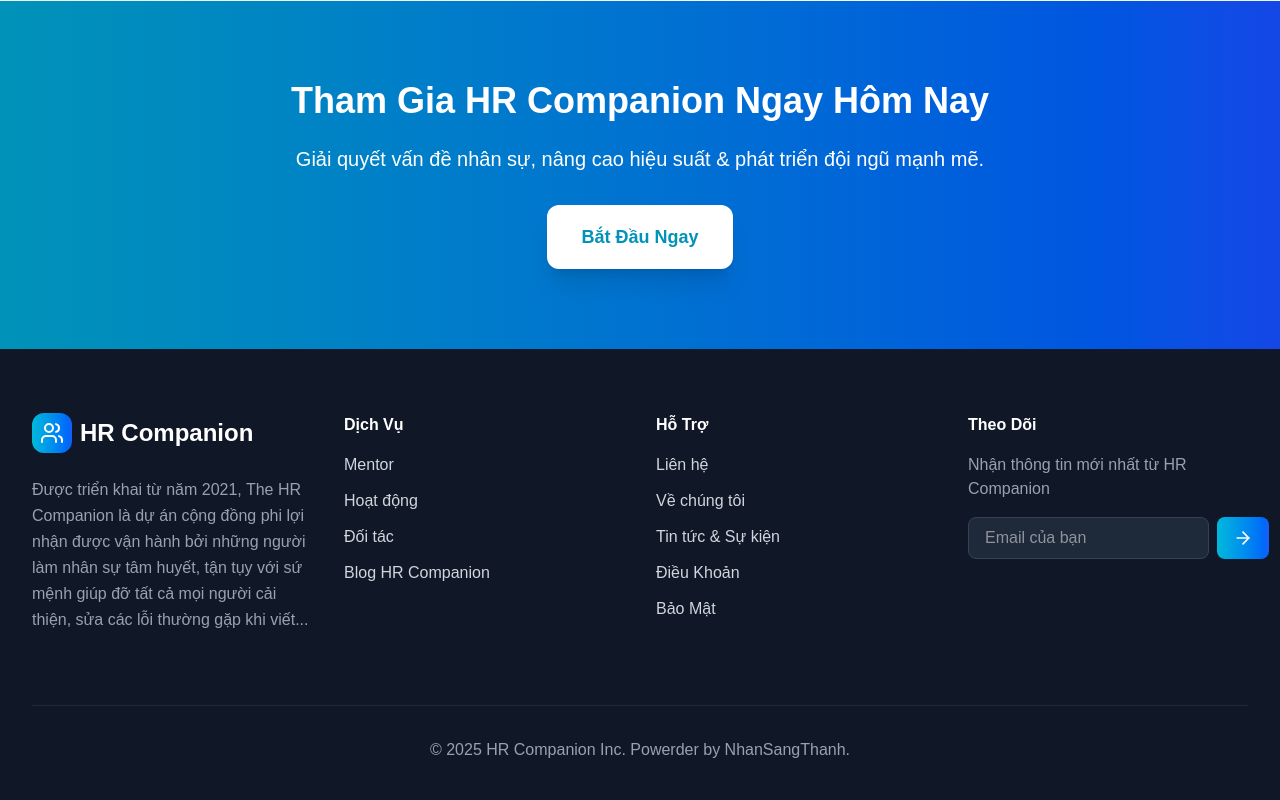
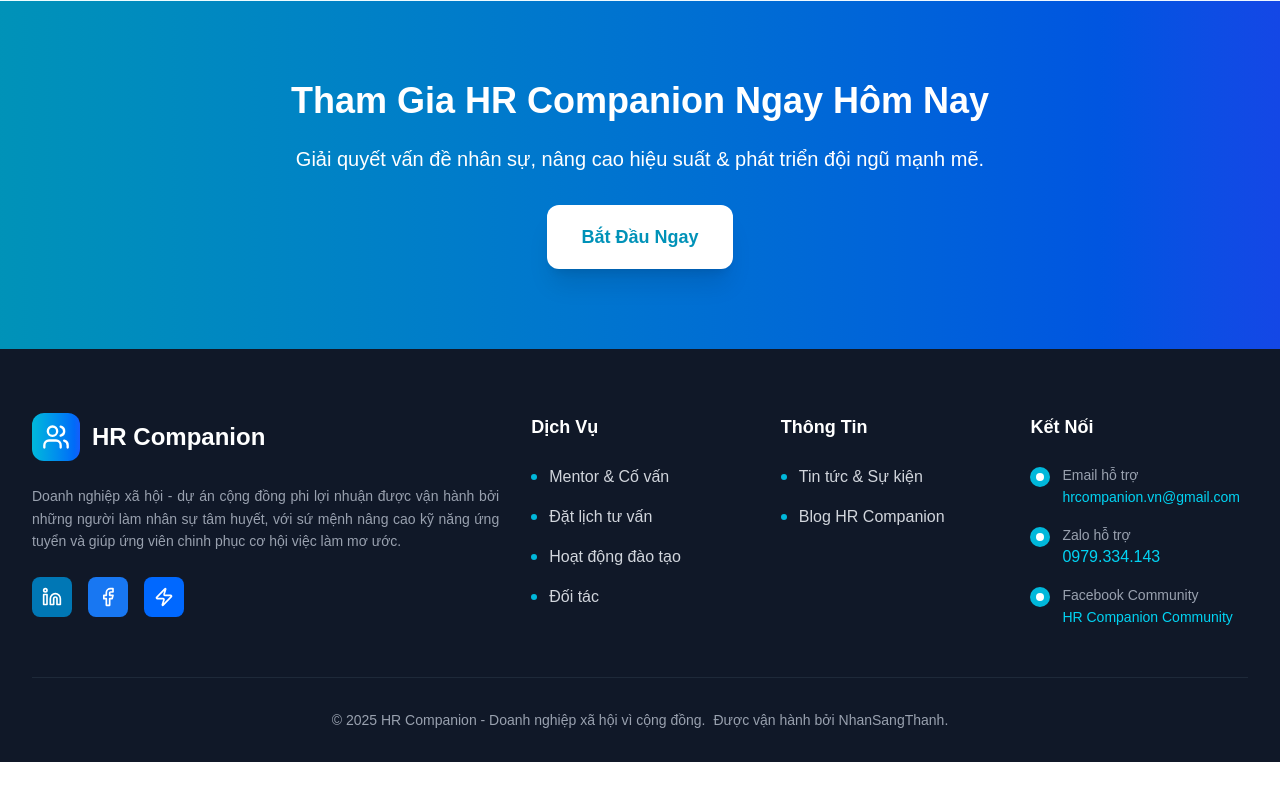
Before and after one commit to PhamSyNhatNhan/hrcom, a Next.js app: page / in a window 1280 px wide. Shown: the part 3651-4451 px from the top of the page. After the commit the page ends 4413 px from the top, so only its background shows below. Built offline with nearby package versions, Linux system fonts and the light colour scheme; no server answers; the database is empty.

Commit message:
ui ux update 3

```diff
--- a/src/app/layout.tsx
+++ b/src/app/layout.tsx
@@ -555,67 +555,174 @@ const RootLayout = ({ children }: LayoutProps) => {
 
 
 
-    const Footer = () => (
-        <footer className="bg-gray-900 text-gray-300 py-16 px-4 sm:px-6 lg:px-8">
-            <div className="max-w-7xl mx-auto">
-                <div className="grid md:grid-cols-2 lg:grid-cols-4 gap-8">
-                    <Link href="/about">
-                        <div>
-                            <div className="flex items-center space-x-2 mb-6">
-                                <div className="w-10 h-10 bg-gradient-to-r from-cyan-500 to-blue-600 rounded-xl flex items-center justify-center">
-                                    <Users className="w-6 h-6 text-white" />
+    const Footer = () => {
+        const { user } = useAuthStore();
+
+        return (
+            <footer className="bg-gray-900 text-gray-300 pt-16 pb-8">
+                <div className="max-w-7xl mx-auto px-4 sm:px-6 lg:px-8">
+                    <div className="grid grid-cols-1 md:grid-cols-2 lg:grid-cols-5 gap-8 mb-12">
+                        {/* Về HR Companion */}
+                        <div className="lg:col-span-2">
+                            <div className="flex items-center space-x-3 mb-6">
+                                <div className="w-12 h-12 bg-gradient-to-r from-cyan-500 to-blue-600 rounded-xl flex items-center justify-center">
+                                    <Users className="w-7 h-7 text-white" />
                                 </div>
                                 <span className="text-2xl font-bold text-white">HR Companion</span>
                             </div>
-                            <p className="text-gray-400 leading-relaxed mb-6">
-                                Được triển khai từ năm 2021, The HR Companion là dự án cộng đồng phi lợi nhận được vận hành bởi những người làm nhân sự tâm huyết, tận tụy với sứ mệnh giúp đỡ tất cả mọi người cải thiện, sửa các lỗi thường gặp khi viết...
+                            <p className="text-gray-400 leading-relaxed mb-6 text-sm text-justify">
+                                Doanh nghiệp xã hội - dự án cộng đồng phi lợi nhuận được vận hành bởi những người làm nhân sự tâm huyết,
+                                với sứ mệnh nâng cao kỹ năng ứng tuyển và giúp ứng viên chinh phục cơ hội việc làm mơ ước.
                             </p>
+
+                            {/* Social Media Links */}
+                            <div className="flex space-x-4">
+                                <Link
+                                    href="https://www.linkedin.com/company/hr-companion-vn/"
+                                    target="_blank"
+                                    rel="noopener noreferrer"
+                                    className="w-10 h-10 bg-[#0077B5] rounded-lg flex items-center justify-center hover:bg-[#005885] transition-colors duration-300 group"
+                                >
+                                    <Linkedin className="w-5 h-5 text-white group-hover:scale-110 transition-transform" />
+                                </Link>
+                                <Link
+                                    href="https://www.facebook.com/HRCompanion.vn/"
+                                    target="_blank"
+                                    rel="noopener noreferrer"
+                                    className="w-10 h-10 bg-[#1877F2] rounded-lg flex items-center justify-center hover:bg-[#145cc4] transition-colors duration-300 group"
+                                >
+                                    <Facebook className="w-5 h-5 text-white group-hover:scale-110 transition-transform" />
+                                </Link>
+                                <Link
+                                    href="https://zalo.me/0979334143"
+                                    target="_blank"
+                                    rel="noopener noreferrer"
+                                    className="w-10 h-10 bg-[#0068FF] rounded-lg flex items-center justify-center hover:bg-[#0052cc] transition-colors duration-300 group"
+                                >
+                                    <Zap className="w-5 h-5 text-white group-hover:scale-110 transition-transform" />
+                                </Link>
                             </div>
+                        </div>
+
+                        {/* Dịch Vụ */}
+                        <div>
+                            <h3 className="text-white font-bold text-lg mb-6">Dịch Vụ</h3>
+                            <ul className="space-y-4">
+                                <li>
+                                    <Link href="/mentor" className="hover:text-cyan-400 transition-colors duration-300 flex items-center group">
+                                        <span className="w-1.5 h-1.5 bg-cyan-500 rounded-full mr-3 group-hover:bg-cyan-400"></span>
+                                        Mentor & Cố vấn
                                     </Link>
-
-                    <div>
-                        <h3 className="text-white font-bold mb-4">Dịch Vụ</h3>
-                        <ul className="space-y-3">
-                            <li><Link href="/mentor" className="hover:text-cyan-400 transition-colors">Mentor</Link></li>
-                            <li><Link href="/activity" className="hover:text-cyan-400 transition-colors">Hoạt động</Link></li>
-                            <li><Link href="/#partner-section" className="hover:text-cyan-400 transition-colors">Đối tác</Link></li>
-                            <li><Link href="/blog" className="hover:text-cyan-400 transition-colors">Blog HR Companion</Link></li>
+                                </li>
+                                {(user?.role === 'user' || !user?.role) && (
+                                    <li>
+                                        <Link href="/mentor_booking" className="hover:text-cyan-400 transition-colors duration-300 flex items-center group">
+                                            <span className="w-1.5 h-1.5 bg-cyan-500 rounded-full mr-3 group-hover:bg-cyan-400"></span>
+                                            Đặt lịch tư vấn
+                                        </Link>
+                                    </li>
+                                )}
+                                <li>
+                                    <Link href="/#activity-section" className="hover:text-cyan-400 transition-colors duration-300 flex items-center group">
+                                        <span className="w-1.5 h-1.5 bg-cyan-500 rounded-full mr-3 group-hover:bg-cyan-400"></span>
+                                        Hoạt động đào tạo
+                                    </Link>
+                                </li>
+                                <li>
+                                    <Link href="/#partner-section" className="hover:text-cyan-400 transition-colors duration-300 flex items-center group">
+                                        <span className="w-1.5 h-1.5 bg-cyan-500 rounded-full mr-3 group-hover:bg-cyan-400"></span>
+                                        Đối tác
+                                    </Link>
+                                </li>
                             </ul>
                         </div>
 
+                        {/* Thông Tin */}
                         <div>
-                        <h3 className="text-white font-bold mb-4">Hỗ Trợ</h3>
-                        <ul className="space-y-3">
-                            <li><Link href="/contact" className="hover:text-cyan-400 transition-colors">Liên hệ</Link></li>
-                            <li><Link href="/about" className="hover:text-cyan-400 transition-colors">Về chúng tôi</Link></li>
-                            <li><Link href="/news" className="hover:text-cyan-400 transition-colors">Tin tức & Sự kiện</Link></li>
-                            <li><Link href="/terms" className="hover:text-cyan-400 transition-colors">Điều Khoản</Link></li>
-                            <li><Link href="/privacy" className="hover:text-cyan-400 transition-colors">Bảo Mật</Link></li>
+                            <h3 className="text-white font-bold text-lg mb-6">Thông Tin</h3>
+                            <ul className="space-y-4">
+                                <li>
+                                    <Link href="/news" className="hover:text-cyan-400 transition-colors duration-300 flex items-center group">
+                                        <span className="w-1.5 h-1.5 bg-cyan-500 rounded-full mr-3 group-hover:bg-cyan-400"></span>
+                                        Tin tức & Sự kiện
+                                    </Link>
+                                </li>
+                                <li>
+                                    <Link href="/blog" className="hover:text-cyan-400 transition-colors duration-300 flex items-center group">
+                                        <span className="w-1.5 h-1.5 bg-cyan-500 rounded-full mr-3 group-hover:bg-cyan-400"></span>
+                                        Blog HR Companion
+                                    </Link>
+                                </li>
                             </ul>
                         </div>
 
+                        {/* Kết Nối */}
                         <div>
-                        <h3 className="text-white font-bold mb-4">Theo Dõi</h3>
-                        <p className="text-gray-400 mb-4">Nhận thông tin mới nhất từ HR Companion</p>
-                        <div className="flex space-x-2">
-                            <input
-                                type="email"
-                                placeholder="Email của bạn"
-                                className="flex-1 bg-gray-800 border border-gray-700 rounded-lg px-4 py-2 text-white focus:outline-none focus:border-cyan-500"
-                            />
-                            <button className="bg-gradient-to-r from-cyan-500 to-blue-600 text-white px-4 py-2 rounded-lg hover:from-cyan-600 hover:to-blue-700 transition-all duration-300">
-                                <ArrowRight className="w-5 h-5" />
-                            </button>
+                            <h3 className="text-white font-bold text-lg mb-6">Kết Nối</h3>
+                            <div className="space-y-4">
+                                <div className="flex items-start space-x-3">
+                                    <div className="w-5 h-5 bg-cyan-500 rounded-full flex items-center justify-center mt-0.5">
+                                        <span className="w-2 h-2 bg-white rounded-full"></span>
+                                    </div>
+                                    <div>
+                                        <p className="text-sm text-gray-400">Email hỗ trợ</p>
+                                        <Link
+                                            href="mailto:hrcompanion.vn@gmail.com"
+                                            className="text-cyan-400 hover:text-cyan-300 transition-colors text-sm"
+                                        >
+                                            hrcompanion.vn@gmail.com
+                                        </Link>
+                                    </div>
+                                </div>
+
+                                <div className="flex items-start space-x-3">
+                                    <div className="w-5 h-5 bg-cyan-500 rounded-full flex items-center justify-center mt-0.5">
+                                        <span className="w-2 h-2 bg-white rounded-full"></span>
+                                    </div>
+                                    <div>
+                                        <p className="text-sm text-gray-400">Zalo hỗ trợ</p>
+                                        <Link
+                                            href="https://zalo.me/0979334143"
+                                            target="_blank"
+                                            className="text-cyan-400 hover:text-cyan-300 transition-colors"
+                                        >
+                                            0979.334.143
+                                        </Link>
+                                    </div>
+                                </div>
+
+                                <div className="flex items-start space-x-3">
+                                    <div className="w-5 h-5 bg-cyan-500 rounded-full flex items-center justify-center mt-0.5">
+                                        <span className="w-2 h-2 bg-white rounded-full"></span>
+                                    </div>
+                                    <div>
+                                        <p className="text-sm text-gray-400">Facebook Community</p>
+                                        <Link
+                                            href="https://www.facebook.com/groups/hrcompanion"
+                                            target="_blank"
+                                            className="text-cyan-400 hover:text-cyan-300 transition-colors text-sm"
+                                        >
+                                            HR Companion Community
+                                        </Link>
+                                    </div>
+                                </div>
                             </div>
                         </div>
                     </div>
 
-                <div className="border-t border-gray-800 mt-12 pt-8 text-center text-gray-400">
-                    <p>&copy; 2025 HR Companion Inc. Powerder by NhanSangThanh.</p>
+                    {/* Bottom Section */}
+                    <div className="pt-8 border-t border-gray-800">
+                        <div className="text-center">
+                            <p className="text-gray-400 text-sm">
+                                &copy; 2025 HR Companion - Doanh nghiệp xã hội vì cộng đồng.
+                                <span className="block md:inline md:ml-2">Được vận hành bởi NhanSangThanh.</span>
+                            </p>
+                        </div>
                     </div>
                 </div>
             </footer>
         );
+    };
 
     return (
         <html lang="vi">
--- a/src/app/page.tsx
+++ b/src/app/page.tsx
@@ -473,7 +473,7 @@ const HomePage = () => {
             </section>
 
             {/* Activity Section */}
-            <section className="py-20 px-4 sm:px-6 lg:px-8 bg-white">
+            <section id="activity-section" className="py-20 px-4 sm:px-6 lg:px-8 bg-white">
                 <div className="max-w-7xl mx-auto">
                     <SectionHeader
                         title="HOẠT ĐỘNG NỔI BẬT HR COMPANION"
```
Lines whose indentation alone changed are shown as unchanged.
